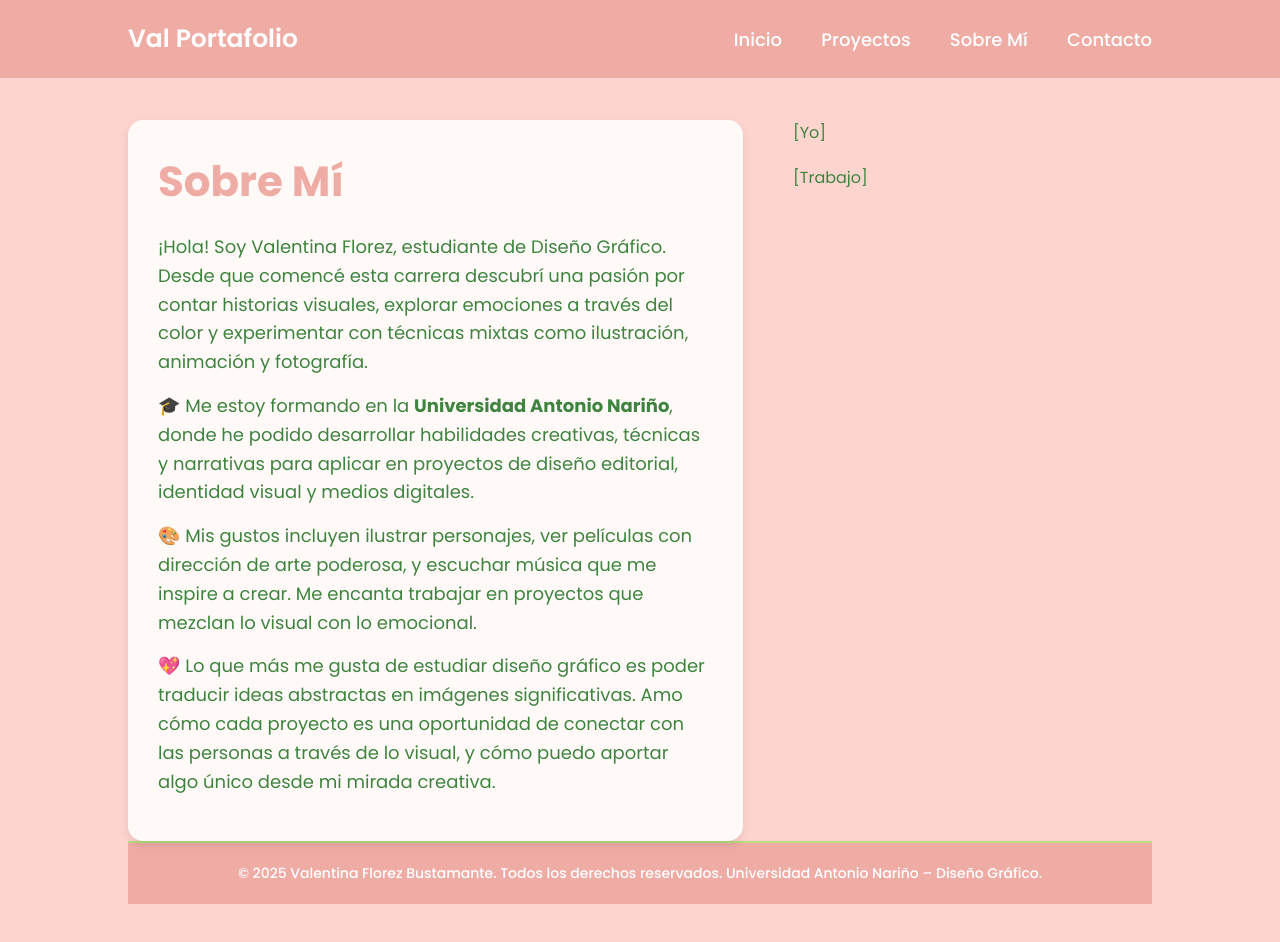
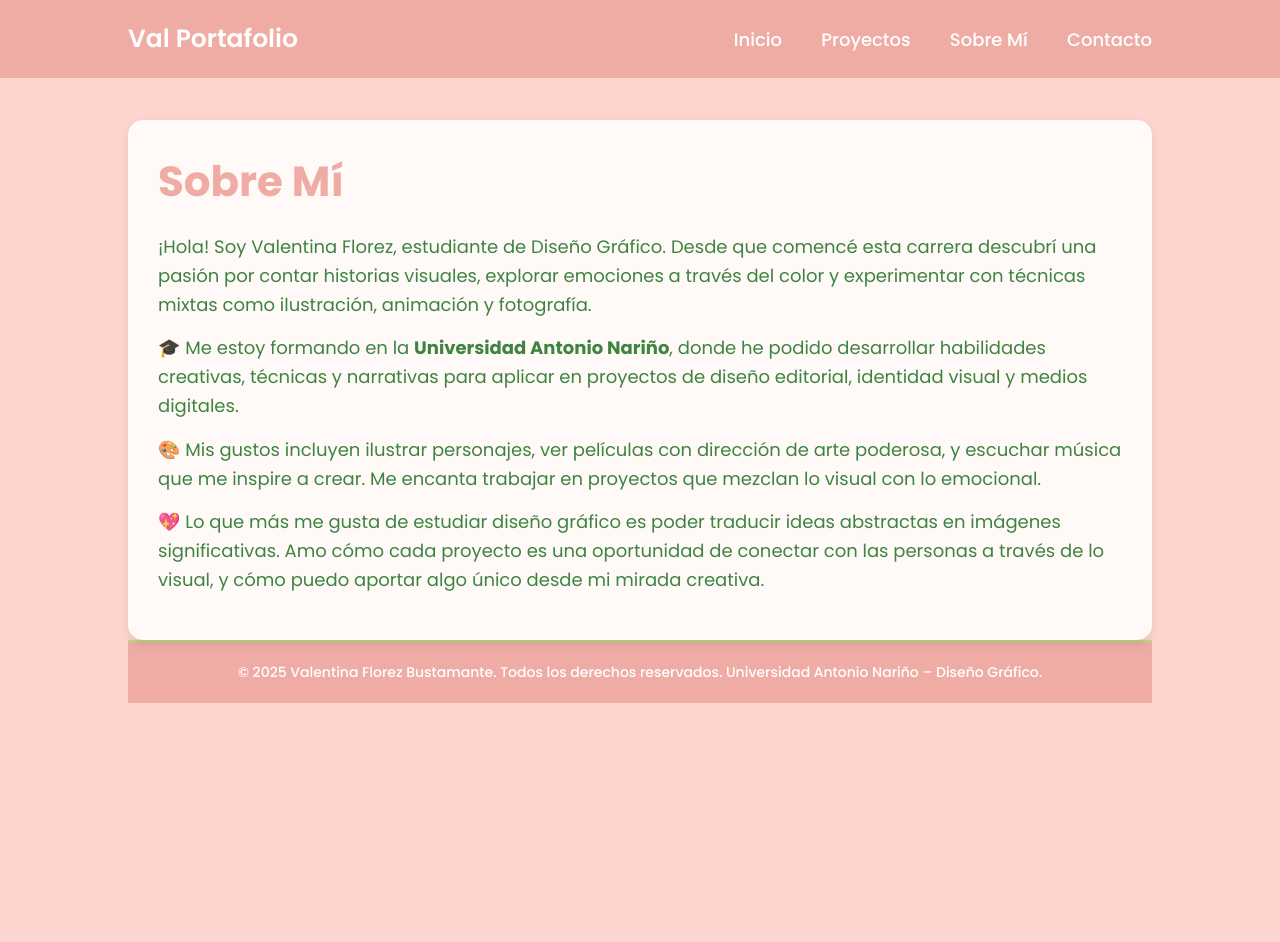
Before and after one commit to Valfzb/Portafolio-Val, a plain HTML site: page SobreMi.html in a window 1280 px wide. After the commit the page ends 800 px from the top, so only its background shows below. Drawn offline with Linux system fonts and the light colour scheme.

Commit message:
SobreMi.html

```diff
--- a/SobreMi.html
+++ b/SobreMi.html
@@ -31,10 +31,6 @@
                 <p>💖 Lo que más me gusta de estudiar diseño gráfico es poder traducir ideas abstractas en imágenes significativas. Amo cómo cada proyecto es una oportunidad de conectar con las personas a través de lo visual, y cómo puedo aportar algo único desde mi mirada creativa.</p>
             </div>
 
-            <div class="sobre-mi-imagenes">
-                <div class="img-placeholder">[Yo]</div>
-                <div class="img-placeholder">[Trabajo]</div>
-            </div>
         </div>
     </section>
 
```
